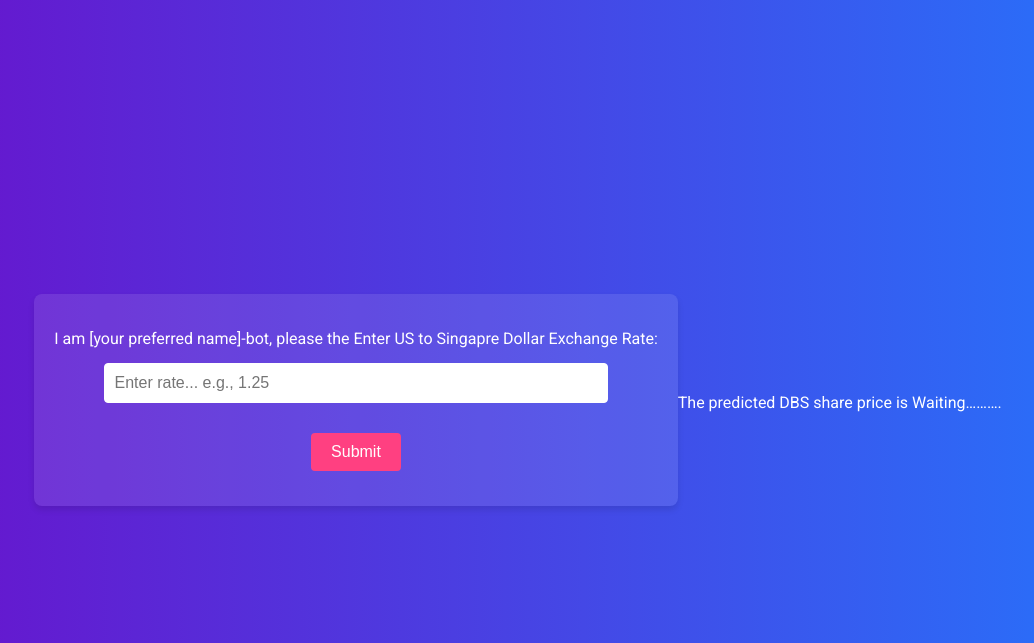
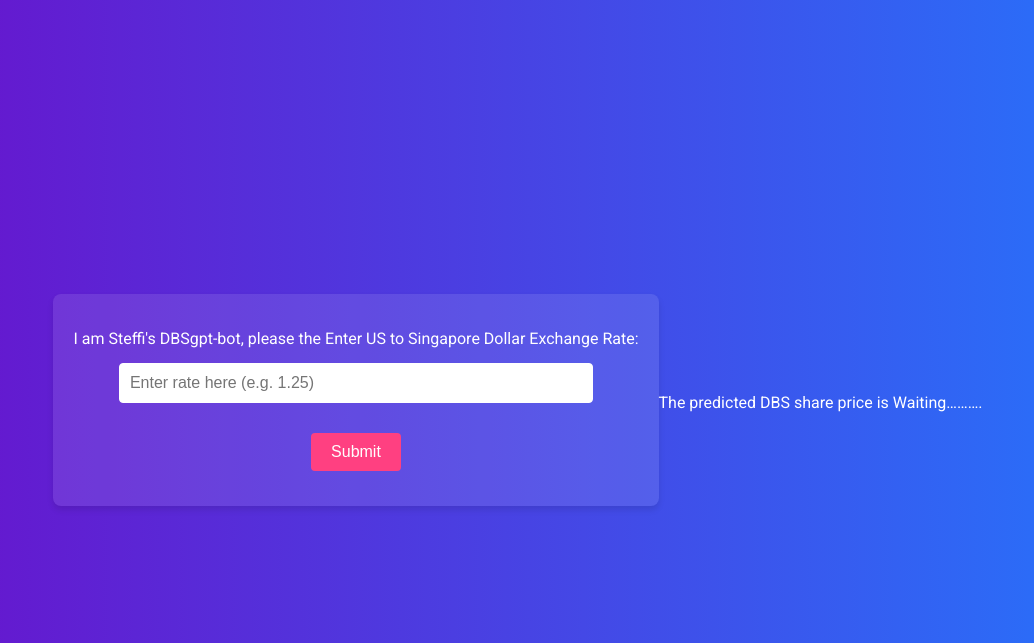
Before and after one commit to standsir/dbs-share-price-prediction, a Flask app: page / in a window 1280 px wide. Shown: the top 643 px of the page, without its empty margins (122-1156 px from the left). Run offline with Flask 3, Linux system fonts and the light colour scheme.

Commit message:
Update index.html
change the text for homework

```diff
--- a/templates/index.html
+++ b/templates/index.html
@@ -51,8 +51,8 @@
 </head>
 <body>
     <form action="/" method="post">
-        <p>I am [your preferred name]-bot, please the Enter US to Singapre Dollar Exchange Rate:</p>
-        <p><input type="number" step="0.01" name="rates" placeholder="Enter rate... e.g., 1.25"></p>
+        <p>I am Steffi's DBSgpt-bot, please the Enter US to Singapore Dollar Exchange Rate:</p>
+        <p><input type="number" step="0.01" name="rates" placeholder="Enter rate here (e.g. 1.25)"></p>
         <p><input type="submit" value="Submit"></p>
     </form>
     <p style="text-align: center; margin-top: 20px;">The predicted DBS share price is {{result}}</p>
```
